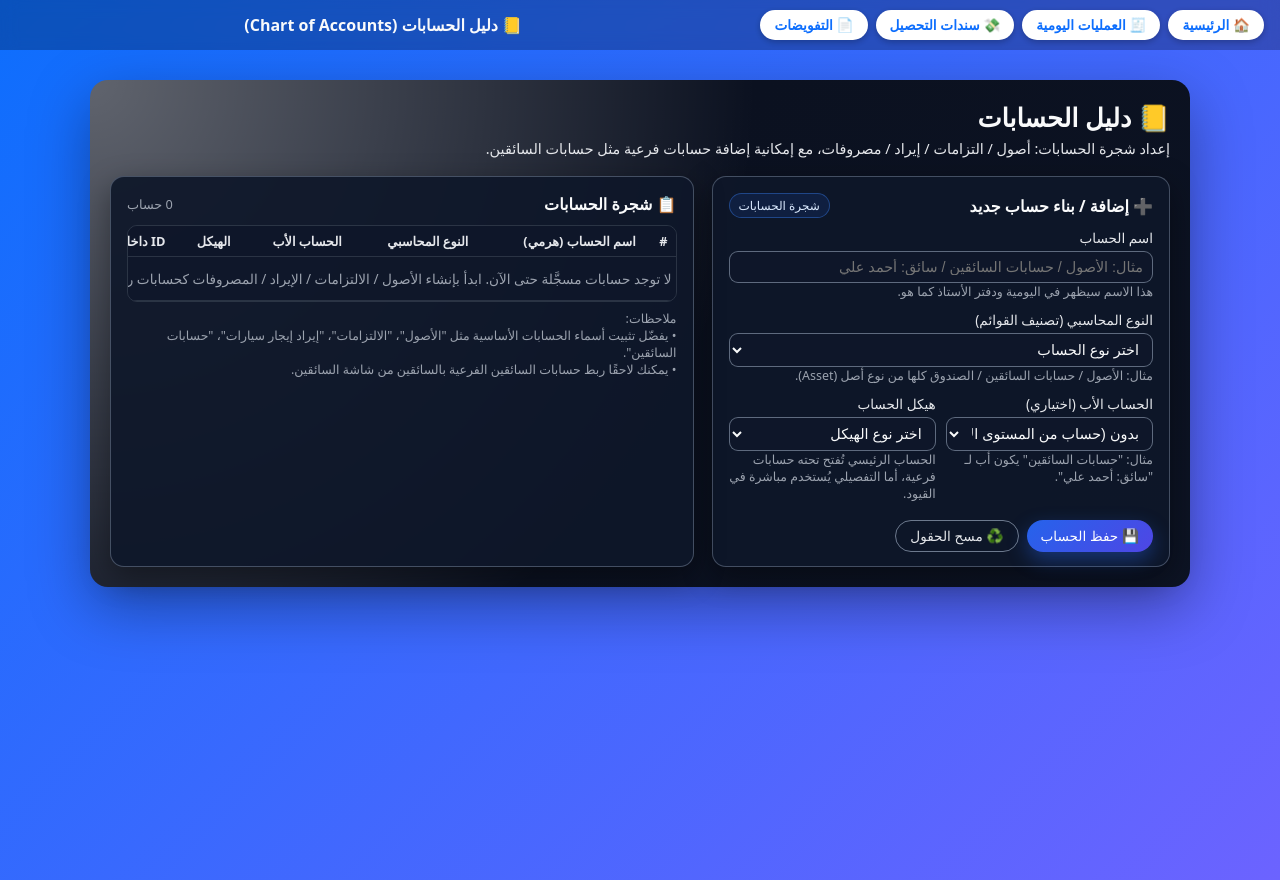
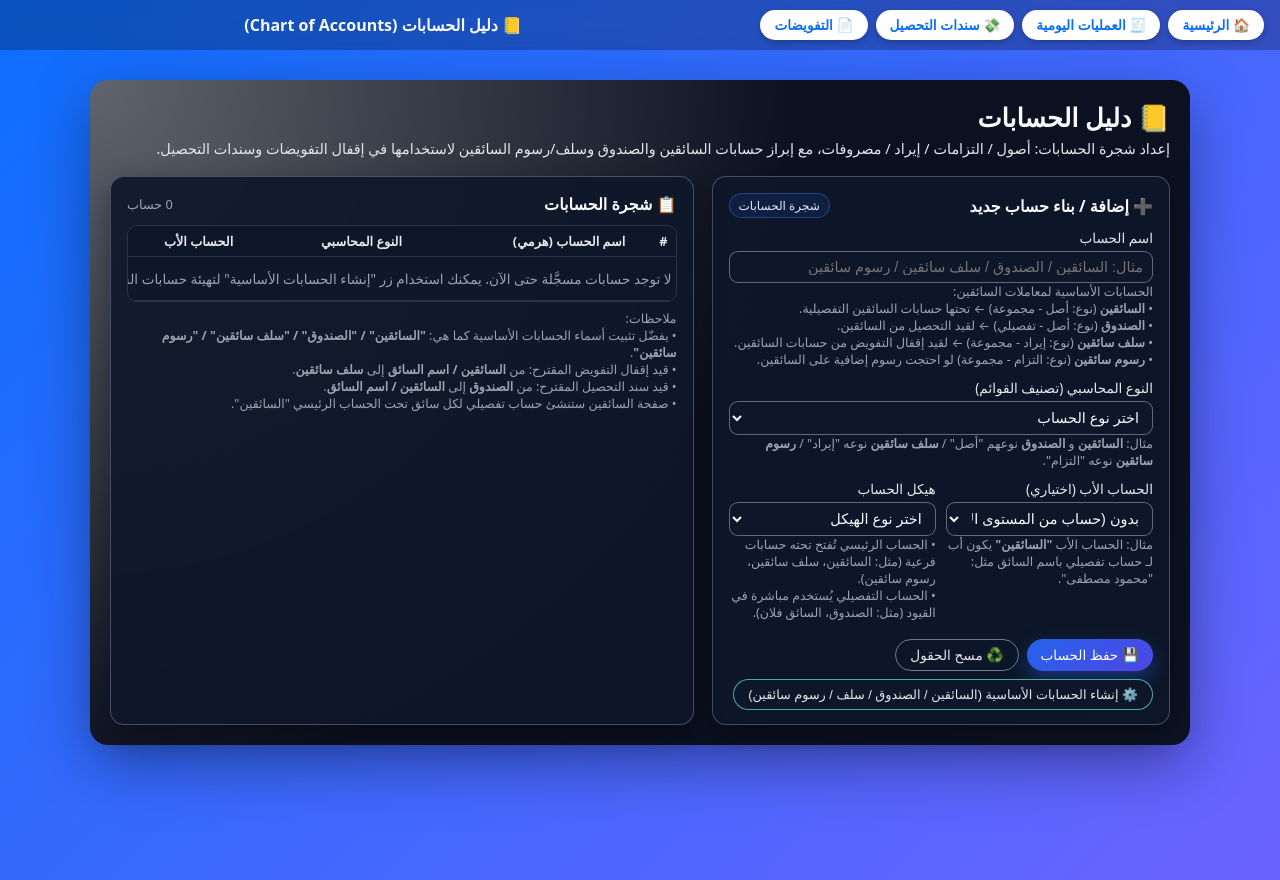
Before and after one commit to mn01001920890/opertional-car, a Flask app: page /accounts in a window 1280 px wide. Run offline with Flask 3, Linux system fonts and the light colour scheme; data that the repository does not hold is empty.

Commit message:
Update accounts.html

```diff
--- a/templates/accounts.html
+++ b/templates/accounts.html
@@ -263,6 +263,17 @@
       background: rgba(15,23,42,0.9);
     }
 
+    .btn-soft {
+      background: rgba(15,23,42,0.9);
+      color: #e5e7eb;
+      border: 1px solid rgba(94,234,212,0.7);
+      font-size: 0.8rem;
+    }
+
+    .btn-soft:hover {
+      background: rgba(45,212,191,0.12);
+    }
+
     .message {
       margin-top: 8px;
       font-size: 0.8rem;
@@ -359,6 +370,12 @@
       font-size: 0.78rem;
     }
 
+    .core-star {
+      font-size: 0.75rem;
+      color: #facc15;
+      margin-right: 4px;
+    }
+
     .empty-state {
       text-align: center;
       padding: 12px 4px;
@@ -391,7 +408,8 @@
       <div class="title-group">
         <h1>📒 دليل الحسابات</h1>
         <p>
-          إعداد شجرة الحسابات: أصول / التزامات / إيراد / مصروفات، مع إمكانية إضافة حسابات فرعية مثل حسابات السائقين.
+          إعداد شجرة الحسابات: أصول / التزامات / إيراد / مصروفات، مع إبراز حسابات السائقين والصندوق وسلف/رسوم السائقين
+          لاستخدامها في إقفال التفويضات وسندات التحصيل.
         </p>
       </div>
     </div>
@@ -407,8 +425,14 @@
           <form id="accountForm">
             <div class="field">
               <label for="accName">اسم الحساب</label>
-              <input id="accName" type="text" placeholder="مثال: الأصول / حسابات السائقين / سائق: أحمد علي" />
-              <div class="hint">هذا الاسم سيظهر في اليومية ودفتر الأستاذ كما هو.</div>
+              <input id="accName" type="text" placeholder="مثال: السائقين / الصندوق / سلف سائقين / رسوم سائقين" />
+              <div class="hint">
+                الحسابات الأساسية لمعاملات السائقين:
+                <br>• <strong>السائقين</strong> (نوع: أصل - مجموعة) ← تحتها حسابات السائقين التفصيلية.
+                <br>• <strong>الصندوق</strong> (نوع: أصل - تفصيلي) ← لقيد التحصيل من السائقين.
+                <br>• <strong>سلف سائقين</strong> (نوع: إيراد - مجموعة) ← لقيد إقفال التفويض من حسابات السائقين.
+                <br>• <strong>رسوم سائقين</strong> (نوع: التزام - مجموعة) لو احتجت رسوم إضافية على السائقين.
+              </div>
             </div>
 
             <div class="field">
@@ -420,7 +444,11 @@
                 <option value="revenue">إيراد (Revenue)</option>
                 <option value="expense">مصروف (Expense)</option>
               </select>
-              <div class="hint">مثال: الأصول / حسابات السائقين / الصندوق كلها من نوع أصل (Asset).</div>
+              <div class="hint">
+                مثال: <strong>السائقين</strong> و <strong>الصندوق</strong> نوعهم "أصل" /
+                <strong>سلف سائقين</strong> نوعه "إيراد" /
+                <strong>رسوم سائقين</strong> نوعه "التزام".
+              </div>
             </div>
 
             <div class="field-inline">
@@ -430,7 +458,8 @@
                   <option value="">بدون (حساب من المستوى الأول)</option>
                 </select>
                 <div class="hint">
-                  مثال: "حسابات السائقين" يكون أب لـ "سائق: أحمد علي".
+                  مثال: الحساب الأب <strong>"السائقين"</strong> يكون أب لـ حساب تفصيلي باسم السائق
+                  مثل: "محمود مصطفى".
                 </div>
               </div>
 
@@ -442,7 +471,8 @@
                   <option value="detail">حساب تفصيلي (Detail)</option>
                 </select>
                 <div class="hint">
-                  الحساب الرئيسي تُفتح تحته حسابات فرعية، أما التفصيلي يُستخدم مباشرة في القيود.
+                  • الحساب الرئيسي تُفتح تحته حسابات فرعية (مثل: السائقين، سلف سائقين، رسوم سائقين).
+                  <br>• الحساب التفصيلي يُستخدم مباشرة في القيود (مثل: الصندوق، السائق فلان).
                 </div>
               </div>
             </div>
@@ -453,6 +483,9 @@
               </button>
               <button type="button" class="btn btn-ghost" id="btnReset">
                 ♻️ مسح الحقول
+              </button>
+              <button type="button" class="btn btn-soft" id="btnCreateBase">
+                ⚙️ إنشاء الحسابات الأساسية (السائقين / الصندوق / سلف / رسوم سائقين)
               </button>
             </div>
 
@@ -491,8 +524,11 @@
           </div>
           <div class="hint" style="margin-top:8px;">
             ملاحظات:
-            <br/>• يفضّل تثبيت أسماء الحسابات الأساسية مثل "الأصول"، "الالتزامات"، "إيراد إيجار سيارات"، "حسابات السائقين".
-            <br/>• يمكنك لاحقًا ربط حسابات السائقين الفرعية بالسائقين من شاشة السائقين.
+            <br/>• يفضّل تثبيت أسماء الحسابات الأساسية كما هي:
+            <strong>"السائقين" / "الصندوق" / "سلف سائقين" / "رسوم سائقين"</strong>.
+            <br/>• قيد إقفال التفويض المقترح: من <strong>السائقين / اسم السائق</strong> إلى <strong>سلف سائقين</strong>.
+            <br/>• قيد سند التحصيل المقترح: من <strong>الصندوق</strong> إلى <strong>السائقين / اسم السائق</strong>.
+            <br/>• صفحة السائقين ستنشئ حساب تفصيلي لكل سائق تحت الحساب الرئيسي "السائقين".
           </div>
         </div>
       </div>
@@ -507,6 +543,7 @@
     const isGroupSelect = document.getElementById("isGroup");
     const formMessage = document.getElementById("formMessage");
     const resetBtn = document.getElementById("btnReset");
+    const baseBtn = document.getElementById("btnCreateBase");
     const tableBody = document.getElementById("accountsTableBody");
     const accountsCount = document.getElementById("accountsCount");
 
@@ -568,10 +605,23 @@
       return depth;
     }
 
+    function isCoreAccount(acc) {
+      if (!acc || !acc.name) return false;
+      return (
+        acc.name === "السائقين" ||
+        acc.name === "الصندوق" ||
+        acc.name === "سلف سائقين" ||
+        acc.name === "رسوم سائقين"
+      );
+    }
+
     function formatTreeName(acc, depth) {
       const indentUnits = "&nbsp;&nbsp;&nbsp;".repeat(depth);
       const branch = depth > 0 ? "<span class='tree-indent'>↳</span>&nbsp;" : "";
-      return `<span class="tree-name">${indentUnits}${branch}${acc.name}</span>`;
+      const core = isCoreAccount(acc)
+        ? "<span class='core-star'>⭐ حساب أساسي</span>"
+        : "";
+      return `<span class="tree-name">${indentUnits}${branch}${acc.name}</span> ${core}`;
     }
 
     async function loadAccounts() {
@@ -618,7 +668,7 @@
         tableBody.innerHTML = `
           <tr>
             <td colspan="6" class="empty-state">
-              لا توجد حسابات مسجَّلة حتى الآن. ابدأ بإنشاء الأصول / الالتزامات / الإيراد / المصروفات كحسابات رئيسية.
+              لا توجد حسابات مسجَّلة حتى الآن. يمكنك استخدام زر "إنشاء الحسابات الأساسية" لتهيئة حسابات السائقين والصندوق وسلف/رسوم السائقين.
             </td>
           </tr>
         `;
@@ -730,6 +780,48 @@
       accNameInput.focus();
     });
 
+    baseBtn.addEventListener("click", async () => {
+      clearMessage();
+
+      if (!accountsCache || accountsCache.length === 0) {
+        showMessage("⏳ سيتم إنشاء الحسابات الأساسية الآن...", "success");
+      } else {
+        showMessage("⏳ يتم فحص وإنشاء الحسابات الأساسية الناقصة...", "success");
+      }
+
+      const needed = [
+        { name: "السائقين", type: "asset", is_group: true, parent_id: null },
+        { name: "الصندوق", type: "asset", is_group: false, parent_id: null },
+        { name: "سلف سائقين", type: "revenue", is_group: true, parent_id: null },
+        { name: "رسوم سائقين", type: "liability", is_group: true, parent_id: null }
+      ];
+
+      const existing = (accountsCache || []);
+      const toCreate = needed.filter(n =>
+        !existing.some(a => a.name === n.name && a.type === n.type)
+      );
+
+      if (toCreate.length === 0) {
+        showMessage("✅ كل الحسابات الأساسية موجودة بالفعل.", "success");
+        return;
+      }
+
+      try {
+        for (const acc of toCreate) {
+          await fetch("/api/accounts", {
+            method: "POST",
+            headers: { "Content-Type": "application/json" },
+            body: JSON.stringify(acc)
+          });
+        }
+        showMessage("✅ تم إنشاء/استكمال الحسابات الأساسية بنجاح.", "success");
+        await loadAccounts();
+      } catch (err) {
+        console.error(err);
+        showMessage("⚠️ تعذر إنشاء بعض الحسابات الأساسية، تحقق من السيرفر.", "error");
+      }
+    });
+
     // أول ما الصفحة تفتح
     loadAccounts();
   </script>
```
